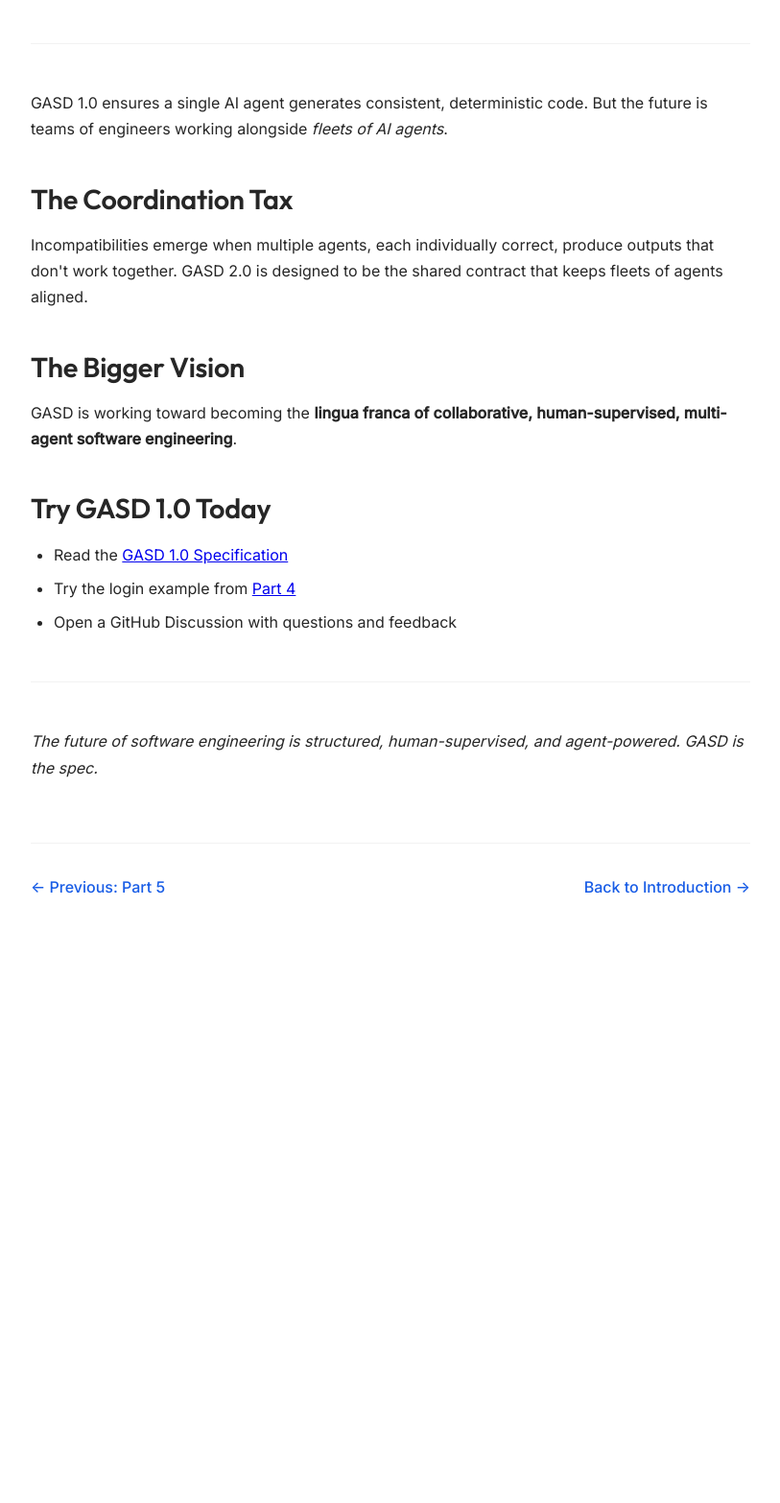
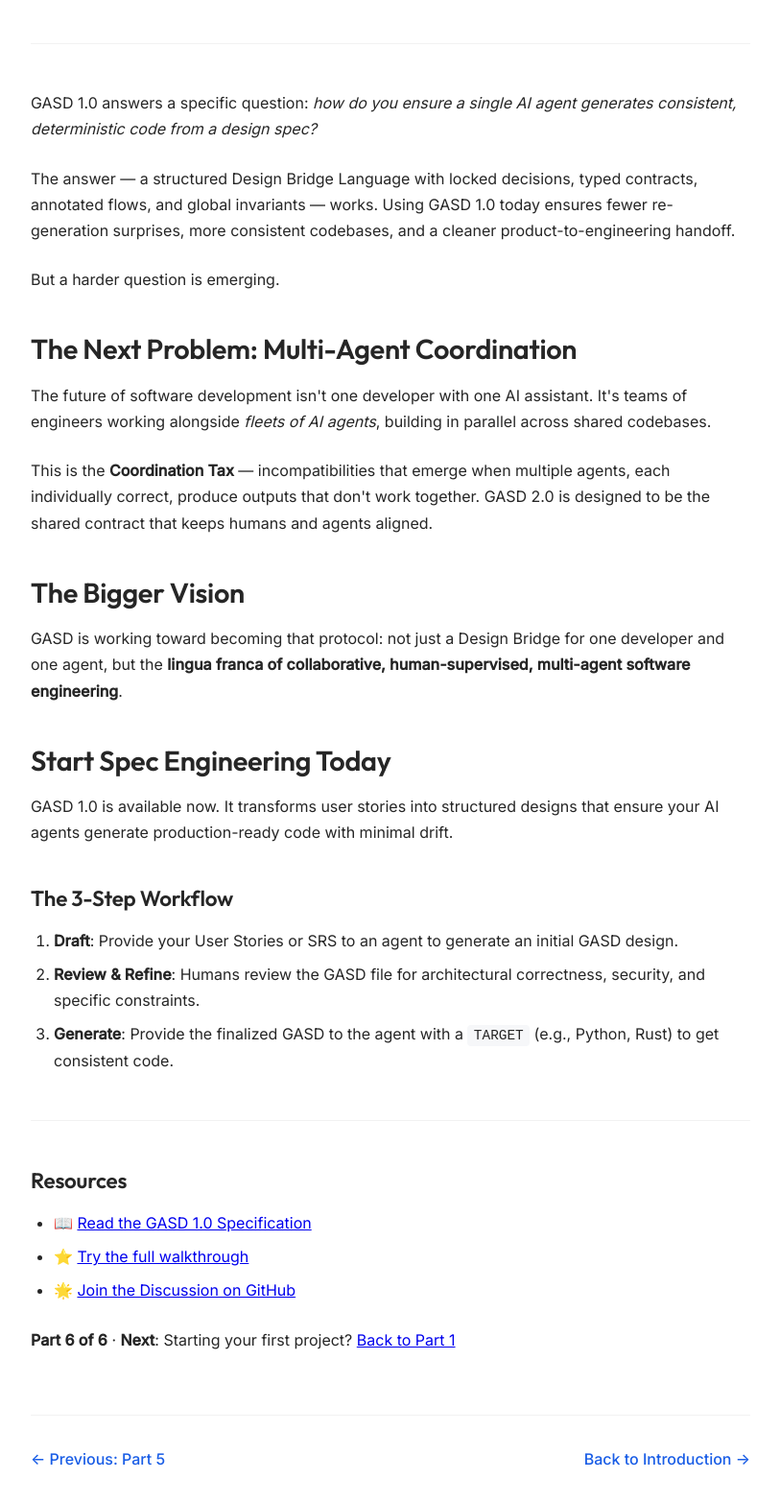
Before and after one commit to General-Agentic-Software-Design/General-Agentic-Software-Design.github.io, a plain HTML site: page blogs/Stop-Vibe-Coding.Start-Spec-Engineering/part-6-gasd-2-teaser.html in a window 1280 px wide. Shown: the part 340-1906 px from the top of the page at 96% size, without its empty margins (233-1046 px from the left). Before the commit the page ends 1310 px from the top, so only its background shows below. Drawn offline with Linux system fonts and the light colour scheme.

Commit message:
docs: Refine blog content for the GASD 2.0 teaser and series introduction, adding a 3-step workflow and updated resources.

```diff
--- a/blogs/Stop-Vibe-Coding.Start-Spec-Engineering/part-6-gasd-2-teaser.html
+++ b/blogs/Stop-Vibe-Coding.Start-Spec-Engineering/part-6-gasd-2-teaser.html
@@ -32,27 +32,54 @@
         <section class="content">
             <blockquote>One agent, one spec: solved. Ten agents, one codebase: welcome to the next problem.</blockquote>
             <hr>
-            <p>GASD 1.0 ensures a single AI agent generates consistent, deterministic code. But the future is teams of
-                engineers working alongside <em>fleets of AI agents</em>.</p>
+            <p>GASD 1.0 answers a specific question: <em>how do you ensure a single AI agent generates consistent,
+                    deterministic code from a design spec?</em></p>
 
-            <h2>The Coordination Tax</h2>
-            <p>Incompatibilities emerge when multiple agents, each individually correct, produce outputs that don't work
-                together. GASD 2.0 is designed to be the shared contract that keeps fleets of agents aligned.</p>
+            <p>The answer — a structured Design Bridge Language with locked decisions, typed contracts, annotated
+                flows, and global invariants — works. Using GASD 1.0 today ensures fewer re-generation surprises, more
+                consistent codebases, and a cleaner product-to-engineering handoff.</p>
+
+            <p>But a harder question is emerging.</p>
+
+            <h2>The Next Problem: Multi-Agent Coordination</h2>
+            <p>The future of software development isn't one developer with one AI assistant. It's teams of engineers
+                working alongside <em>fleets of AI agents</em>, building in parallel across shared codebases.</p>
+
+            <p>This is the <strong>Coordination Tax</strong> — incompatibilities that emerge when multiple agents,
+                each individually correct, produce outputs that don't work together. GASD 2.0 is designed to be the
+                shared contract that keeps humans and agents aligned.</p>
 
             <h2>The Bigger Vision</h2>
-            <p>GASD is working toward becoming the <strong>lingua franca of collaborative, human-supervised, multi-agent
-                    software engineering</strong>.</p>
+            <p>GASD is working toward becoming that protocol: not just a Design Bridge for one developer and one
+                agent, but the <strong>lingua franca of collaborative, human-supervised, multi-agent software
+                    engineering</strong>.</p>
 
-            <h2>Try GASD 1.0 Today</h2>
+            <h2>Start Spec Engineering Today</h2>
+            <p>GASD 1.0 is available now. It transforms user stories into structured designs that ensure your AI agents
+                generate production-ready code with minimal drift.</p>
+
+            <h3>The 3-Step Workflow</h3>
+            <ol>
+                <li><strong>Draft</strong>: Provide your User Stories or SRS to an agent to generate an initial GASD
+                    design.</li>
+                <li><strong>Review & Refine</strong>: Humans review the GASD file for architectural correctness,
+                    security, and specific constraints.</li>
+                <li><strong>Generate</strong>: Provide the finalized GASD to the agent with a <code>TARGET</code> (e.g.,
+                    Python, Rust) to get consistent code.</li>
+            </ol>
+
+            <hr>
+
+            <h3>Resources</h3>
             <ul>
-                <li>Read the <a href="../GASD_Specification.md">GASD 1.0 Specification</a></li>
-                <li>Try the login example from <a href="part-4-user-story-to-code-walkthrough.html">Part 4</a></li>
-                <li>Open a GitHub Discussion with questions and feedback</li>
+                <li>📖 <a href="../GASD_Specification.md">Read the GASD 1.0 Specification</a></li>
+                <li>⭐ <a href="./part-4-user-story-to-code-walkthrough.md">Try the full walkthrough</a></li>
+                <li>🌟 <a href="https://github.com/ming-ai/General-Agentic-Software-Design-Language">Join the Discussion
+                        on GitHub</a></li>
             </ul>
 
-            <hr>
-            <p><em>The future of software engineering is structured, human-supervised, and agent-powered. GASD is the
-                    spec.</em></p>
+            <p><strong>Part 6 of 6</strong> · <strong>Next</strong>: Starting your first project? <a
+                    href="part-1-vibe-coding-vs-rigorous-engineering.html">Back to Part 1</a></p>
         </section>
 
         <div class="navigation-links">
```
Also changed, not shown: blogs/Stop-Vibe-Coding.Start-Spec-Engineering/Intro.html (+38 -30 lines), 2 other files.
